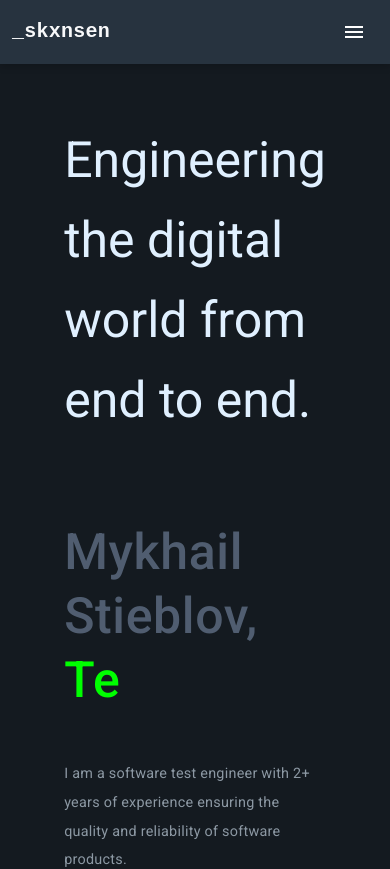
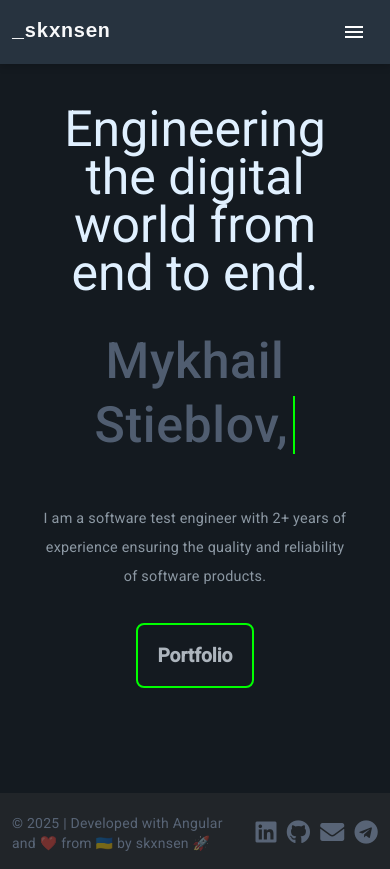
Before and after one commit to skxnsen/portfolio, an Angular app: page /home/ in a window 390 px wide. Shown: the top 869 px of the page. Built offline with nearby package versions, Linux system fonts and the light colour scheme.

Commit message:
add responsivness to home component

```diff
--- a/src/app/home/home.component.css
+++ b/src/app/home/home.component.css
@@ -1,14 +1,4 @@
-
-@media (max-width: 768px) {
-    .home-title, .home-author {
-        font-size: 50px !important;
-    }
-
-    .home-author {
-        line-height: 4rem !important;
-    }
-  }
-
+/* General styling */
 .text-left-container {
     display: flex;
     justify-content: center;
@@ -45,3 +35,39 @@
     from, to { border-color: transparent; }
     50% { border-color: #00FF00; }
 }
+
+/* Media Queries for responsiveness */
+@media (max-width: 768px) {
+    .home-title, .home-author {
+        font-size: 50px !important;
+    }
+
+    .home-author {
+        line-height: 4rem !important;
+    }
+
+    /* Adjusting the layout */
+    .text-left {
+        margin: 20px; /* Reduced margin for smaller screens */
+        text-align: center; /* Center-align text for mobile */
+    }
+
+    .home-title {
+        font-size: 3rem;
+        margin-bottom: 2rem;
+        line-height: 3rem;
+    }
+
+    .home-author {
+        font-size: 2rem;
+    }
+
+    blockquote {
+        font-size: 1.2rem;
+        margin-bottom: 1rem;
+    }
+
+    button a {
+        font-size: 1.2rem;
+    }
+}
--- a/src/app/home/home.component.html
+++ b/src/app/home/home.component.html
@@ -1,5 +1,5 @@
 <div class="align-items-center default-container">
-    <div class="col-lg-8">
+  <div class="col-12 col-md-8 col-lg-8">
     <div class="text-left">
       <h1 class="home-title">Engineering the digital world from end to end.</h1>
       <h2 class="home-author">Mykhail Stieblov, <span id="dynamic-text">{{ dynamicText }}</span></h2>
@@ -7,7 +7,7 @@
           I am a software test engineer with 2+ years of experience ensuring the quality and reliability of software products.
       </blockquote>
       <button>
-            <a routerLink="/portfolio"  class="a-green">
+          <a routerLink="/portfolio" class="a-green">
             Portfolio
           </a>
       </button>
```
Lines whose indentation alone changed are shown as unchanged.
